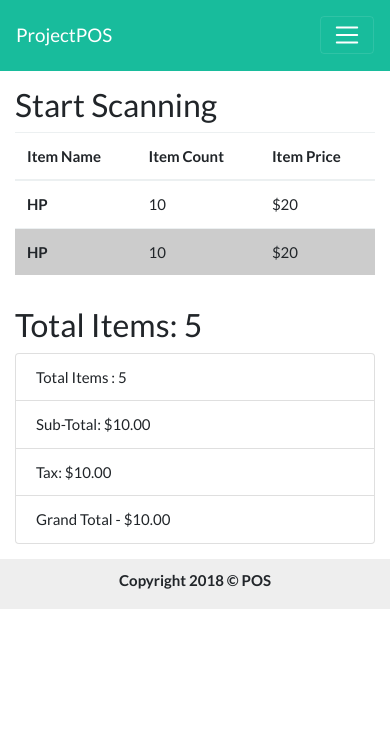
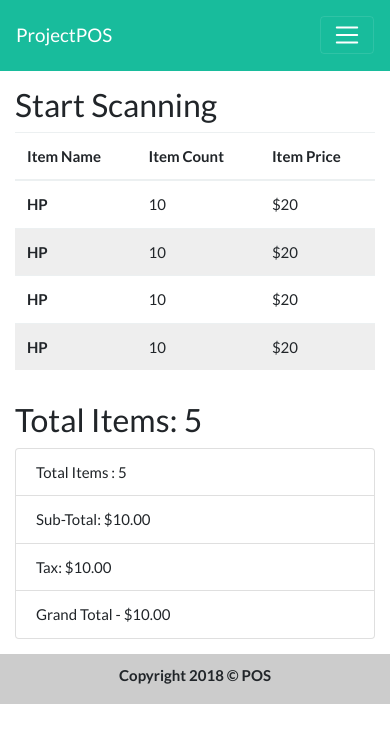
Before and after one commit to Babakanoosh/projectPOS, an Angular app: page / in a window 390 px wide. Shown: the top 742 px of the page. Built offline with nearby package versions, Linux system fonts and the light colour scheme.

Commit message:
fixed footer in mobile view and made footer position absolute in desktop

```diff
--- a/src/app/app.component.css
+++ b/src/app/app.component.css
@@ -1,8 +1,17 @@
-footer {
+.footer {
+  position: fixed;
   height: 50px;
-  text-align: center;
   font-weight: bold;
   padding: 10px;
-  margin-top: 15px;
-  background: #eee;
+  bottom: 0;
+  width: 100%;
+  background-color: #ccc;
+  text-align: center;
 }
+
+@media only screen and (max-width: 499px) {
+  .footer {
+    margin-top: 15px;
+    position: relative;
+  }
+}
--- a/src/app/app.component.html
+++ b/src/app/app.component.html
@@ -29,6 +29,6 @@
 
   <router-outlet></router-outlet>
 
-  <footer>
+  <div class="footer">
     Copyright 2018 &copy; POS
-  </footer>
+  </div>
--- a/src/app/pos/pos.component.css
+++ b/src/app/pos/pos.component.css
@@ -7,5 +7,5 @@
 }
 
 tr:nth-child(even) {
-  background-color: #ccc;
+  background-color: #eee;
 }
--- a/src/app/pos/pos.component.html
+++ b/src/app/pos/pos.component.html
@@ -12,6 +12,16 @@
                 </tr>
               </thead>
               <tbody>
+                <tr>
+                  <th scope="row">HP</th>
+                  <td>10</td>
+                  <td>$20</td>
+                </tr>
+                <tr>
+                  <th scope="row">HP</th>
+                  <td>10</td>
+                  <td>$20</td>
+                </tr>
                 <tr>
                   <th scope="row">HP</th>
                   <td>10</td>
--- a/src/index.html
+++ b/src/index.html
@@ -15,8 +15,7 @@
 
   </app-root>
 
-  <script src="./assets/js/bootstrap.min.js"></script>
-
-  <script src="./assets/js/jQuery.min.js"></script>
+  <script src="./assets/js/jquery.min.js"></script>
+  <script src="./assets/js/bootstrap.js"></script>
 </body>
 </html>
```
